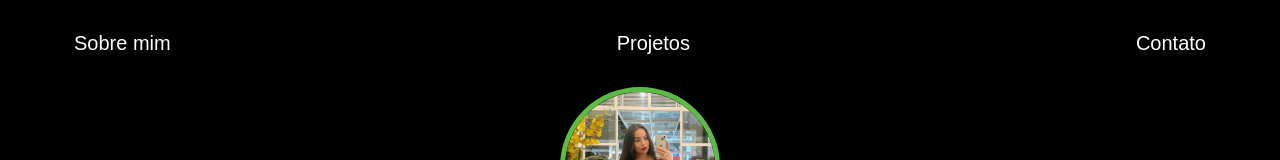
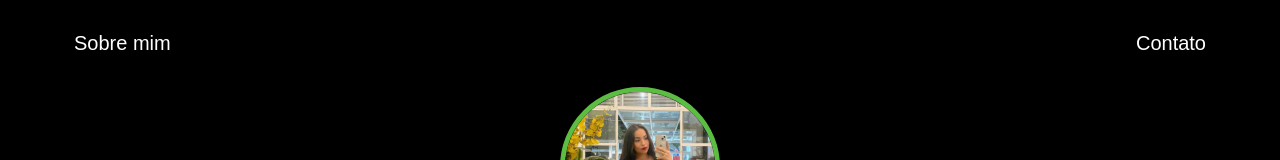
Before and after one commit to MuriloMac/ManuMacedo, a plain HTML site: page index.html in a window 1280 px wide. Shown: the top 160 px of the page. Drawn offline with Linux system fonts and the light colour scheme.

Commit message:
Update index.html

```diff
--- a/index.html
+++ b/index.html
@@ -16,9 +16,7 @@
                 <li>
                     <a href="index.html">Sobre mim</a>
                 </li>
-                <li>
-                    <a href="project.html">Projetos</a>
-                </li>
+
                 <li>
                     <a href="contact.html">Contato</a>
                 </li>
```
